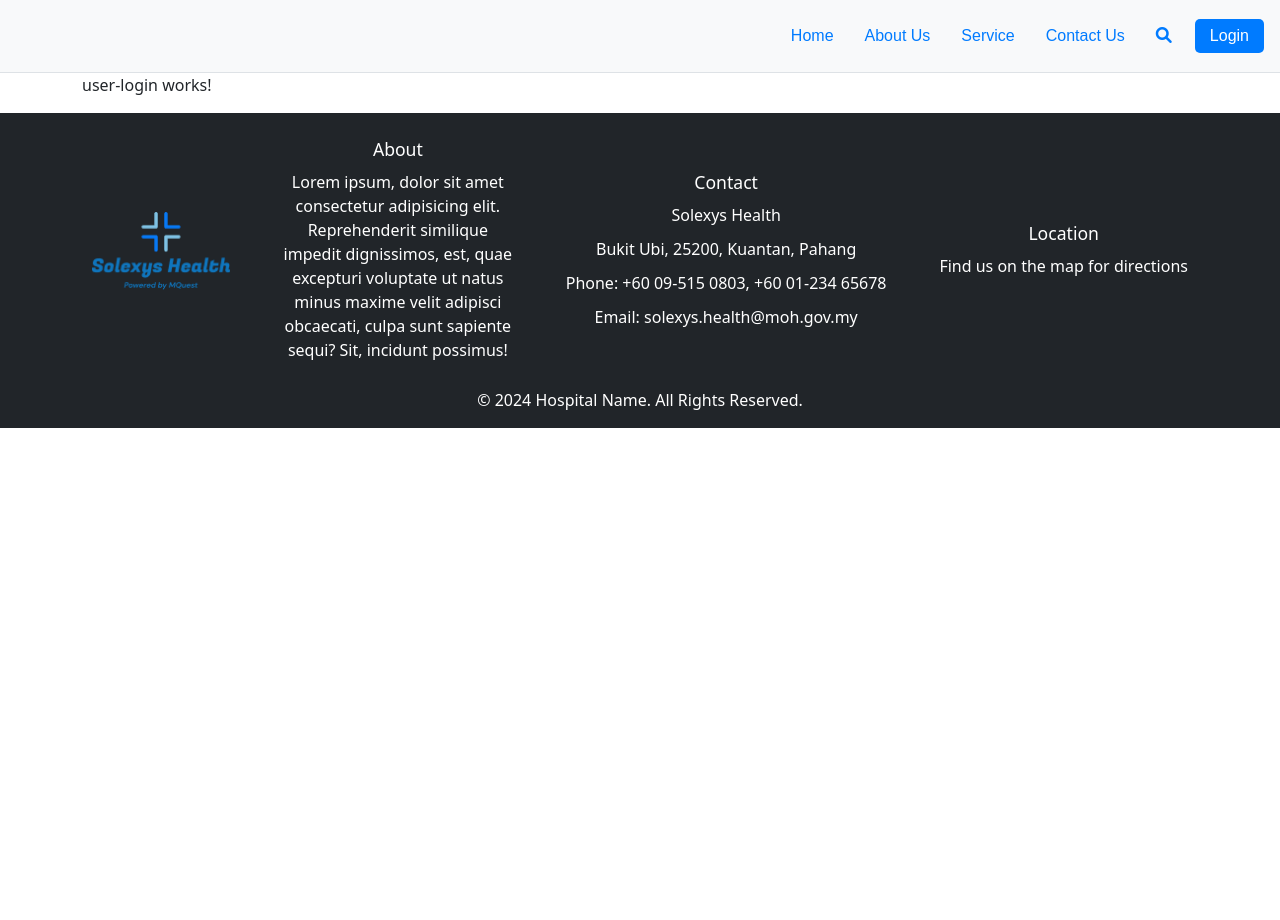
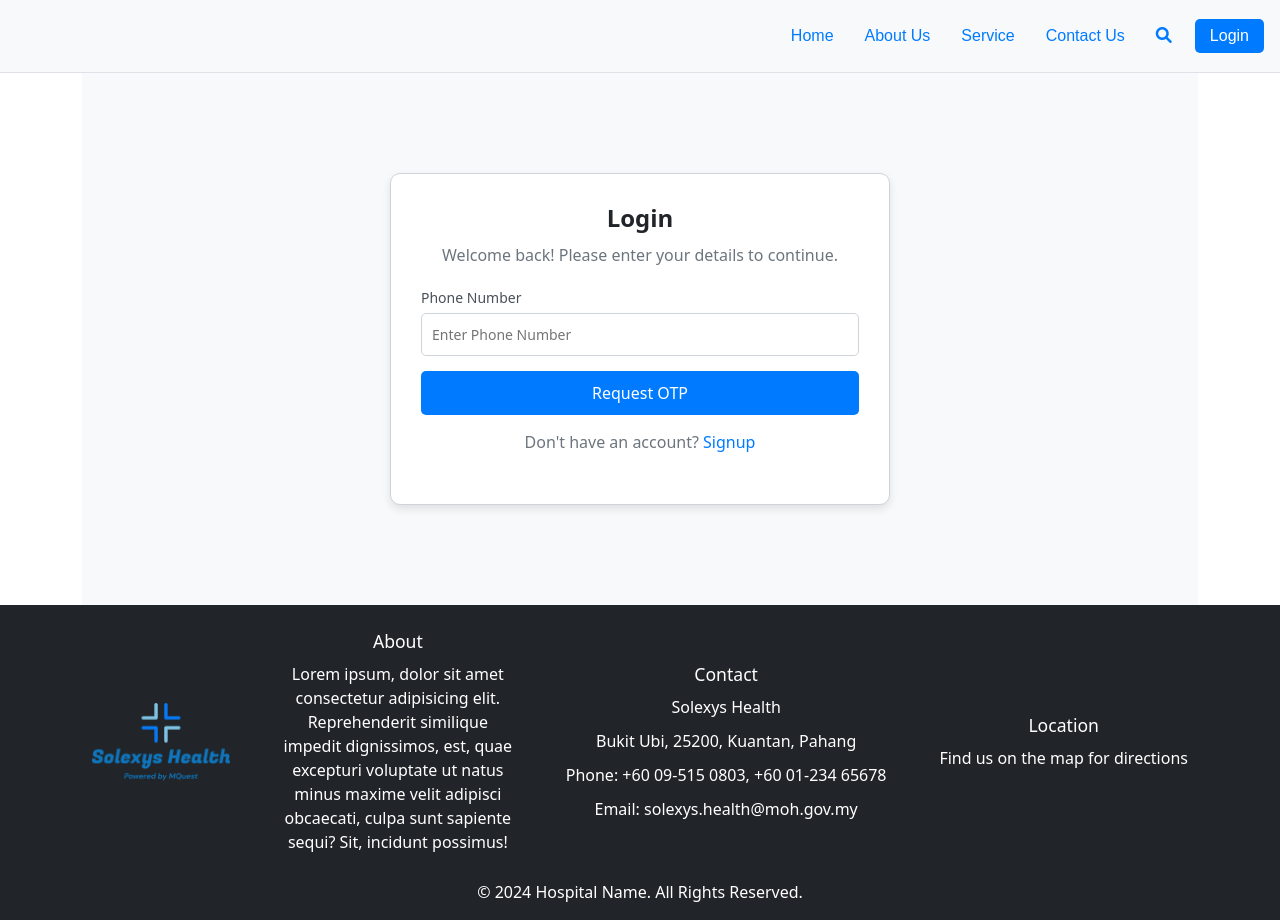
Before and after one commit to Rahulyda200/EHR-Frontend, an Angular app: page /user-login in a window 1280 px wide. Before the commit the page ends 800 px from the top, so only its background shows below. Built offline with nearby package versions, Linux system fonts and the light colour scheme.

Commit message:
completed login screen

```diff
--- a/src/app/home/home.component.html
+++ b/src/app/home/home.component.html
@@ -4,7 +4,7 @@
         <h1>Hospital Name, Malaysia</h1>
         <p class="status">Open 24/7</p>
         <p class="contact">Call us: +60 0123 456 789</p>
-        <button class="appointment-button">Book Appointment</button>
+        <button class="appointment-button" (click)="openLogin()">Book Appointment</button>
     </div>
     <img src="assets/hospital.jpg" class="hospital-image" alt="Hospital">
 </div>
--- a/src/app/home/home.component.ts
+++ b/src/app/home/home.component.ts
@@ -1,4 +1,5 @@
 import { Component } from '@angular/core';
+import { Router } from '@angular/router';
 
 @Component({
   selector: 'app-home',
@@ -6,5 +7,9 @@ import { Component } from '@angular/core';
   styleUrl: './home.component.css'
 })
 export class HomeComponent {
+constructor(private router:Router){}
+  openLogin(){
+    this.router.navigate(['/user-login'])
+  }
 
 }
--- a/src/app/navbar/navbar.component.html
+++ b/src/app/navbar/navbar.component.html
@@ -19,7 +19,7 @@
           </a>
         </li>
         <li class="nav-item">
-          <a class="nav-link login-link" routerLink="user-login">Login</a>
+          <a class="nav-link login-link" routerLink="login">Login</a>
         </li>
       </ul>
     </div>
--- a/src/app/user-login/user-login.component.css
+++ b/src/app/user-login/user-login.component.css
@@ -0,0 +1,108 @@
+/* Center the login box in the middle of the screen */
+.login-container {
+    display: flex;
+    justify-content: center;
+    align-items: center;
+    background-color: #f8f9fa;
+  }
+
+  .login-box {
+    width: 500px;
+    margin-top: 100px;
+    margin-bottom: 100px;
+    padding: 30px;
+    background-color: #fff;
+    border-radius: 10px;
+    box-shadow: 0 4px 8px rgba(0, 0, 0, 0.1);
+    text-align: center;
+    border: 1px solid #ced4da;
+  }
+
+  h2 {
+    font-size: 24px;
+    font-weight: bold;
+    margin-bottom: 10px;
+  }
+
+  p {
+    color: #6c757d;
+    margin-bottom: 20px;
+  }
+
+  form {
+    display: flex;
+    flex-direction: column;
+  }
+
+  label {
+    text-align: left;
+    margin-bottom: 5px;
+    color: #495057;
+    font-size: 14px;
+  }
+
+  input[type="text"] {
+    padding: 10px;
+    margin-bottom: 15px;
+    border: 1px solid #ced4da;
+    border-radius: 5px;
+    font-size: 14px;
+  }
+
+  button {
+    padding: 10px;
+    background-color: #007bff;
+    color: #fff;
+    border: none;
+    border-radius: 5px;
+    font-size: 16px;
+    cursor: pointer;
+  }
+
+  button:hover {
+    background-color: #0056b3;
+  }
+
+  .signup-text {
+    margin-top: 15px;
+    color: #6c757d;
+  }
+
+  .signup-text a {
+    color: #007bff;
+    text-decoration: none;
+  }
+
+  .signup-text a:hover {
+    text-decoration: underline;
+  }
+
+  /* OTP Section Styles */
+  .otp-section {
+    margin-top: 20px;
+  }
+
+  .otp-inputs {
+    display: flex;
+    gap: 10px;
+    justify-content: center;
+    margin-bottom: 15px;
+  }
+
+  .otp-inputs input {
+    width: 50px;
+    height: 50px;
+    font-size: 18px;
+    text-align: center;
+    border: 1px solid #ced4da;
+    border-radius: 5px;
+  }
+
+  .resend-text {
+    color: #6c757d;
+    margin-bottom: 10px;
+  }
+
+  .timer {
+    color: #007bff;
+  }
--- a/src/app/user-login/user-login.component.html
+++ b/src/app/user-login/user-login.component.html
@@ -1 +1,30 @@
-<p>user-login works!</p>
+<div class="login-container">
+    <div class="login-box">
+      <h2>Login</h2>
+      <p>Welcome back! Please enter your details to continue.</p>
+
+      <form>
+        <label for="phone">Phone Number</label>
+        <input type="text" id="phone" placeholder="Enter Phone Number" />
+
+        <button type="button" (click)="showOtpSection = true">Request OTP</button>
+
+        <p class="signup-text">Don't have an account? <a href="#">Signup</a></p>
+
+        <!-- OTP Section -->
+        <div *ngIf="showOtpSection" class="otp-section">
+          <label for="otp">Enter OTP</label>
+          <div class="otp-inputs">
+            <input type="text" maxlength="1" />
+            <input type="text" maxlength="1" />
+            <input type="text" maxlength="1" />
+            <input type="text" maxlength="1" />
+          </div>
+
+          <p class="resend-text">Resend</p>
+
+          <button type="submit">Submit</button>
+        </div>
+      </form>
+    </div>
+  </div>
--- a/src/app/user-login/user-login.component.ts
+++ b/src/app/user-login/user-login.component.ts
@@ -7,4 +7,5 @@ import { Component } from '@angular/core';
 })
 export class UserLoginComponent {
 
+  showOtpSection = false;
 }
```
